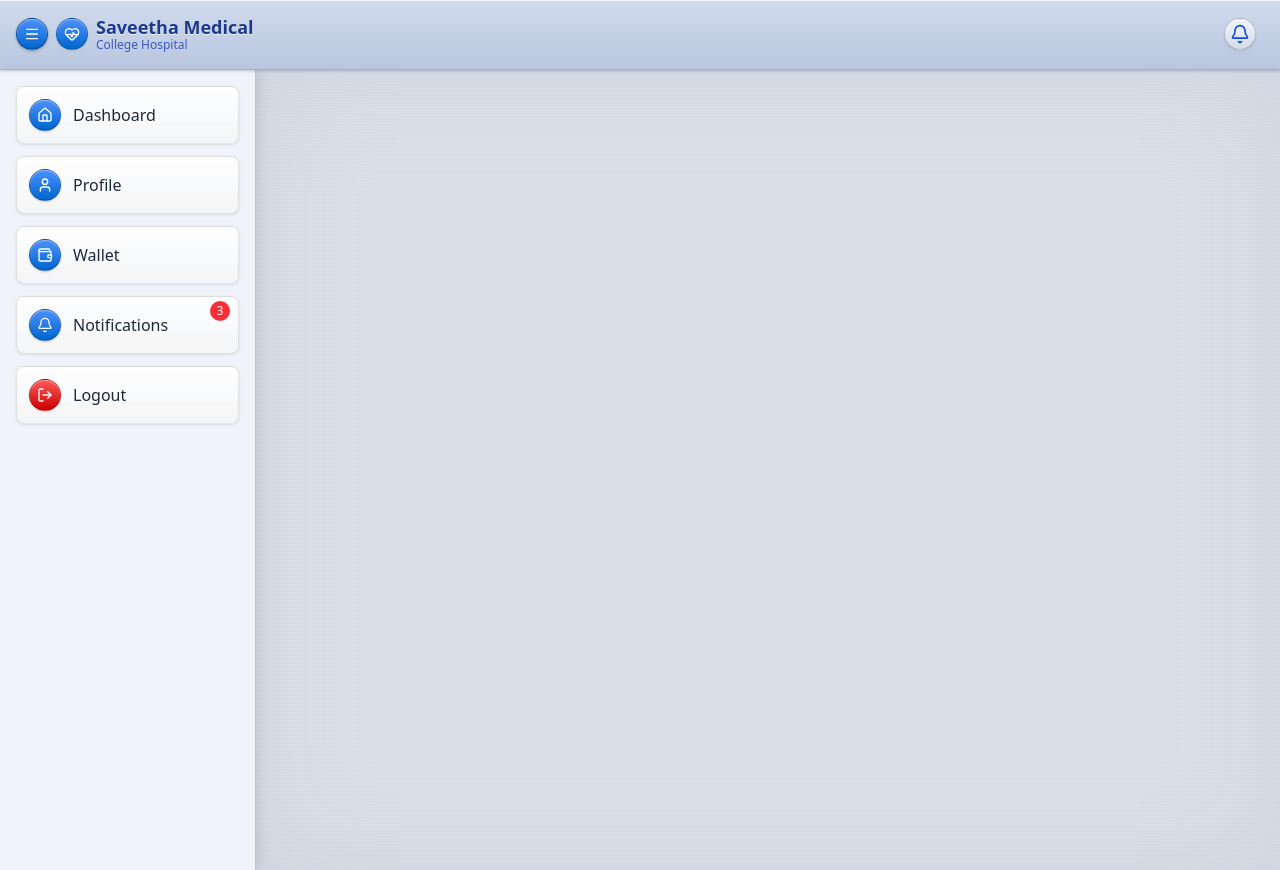
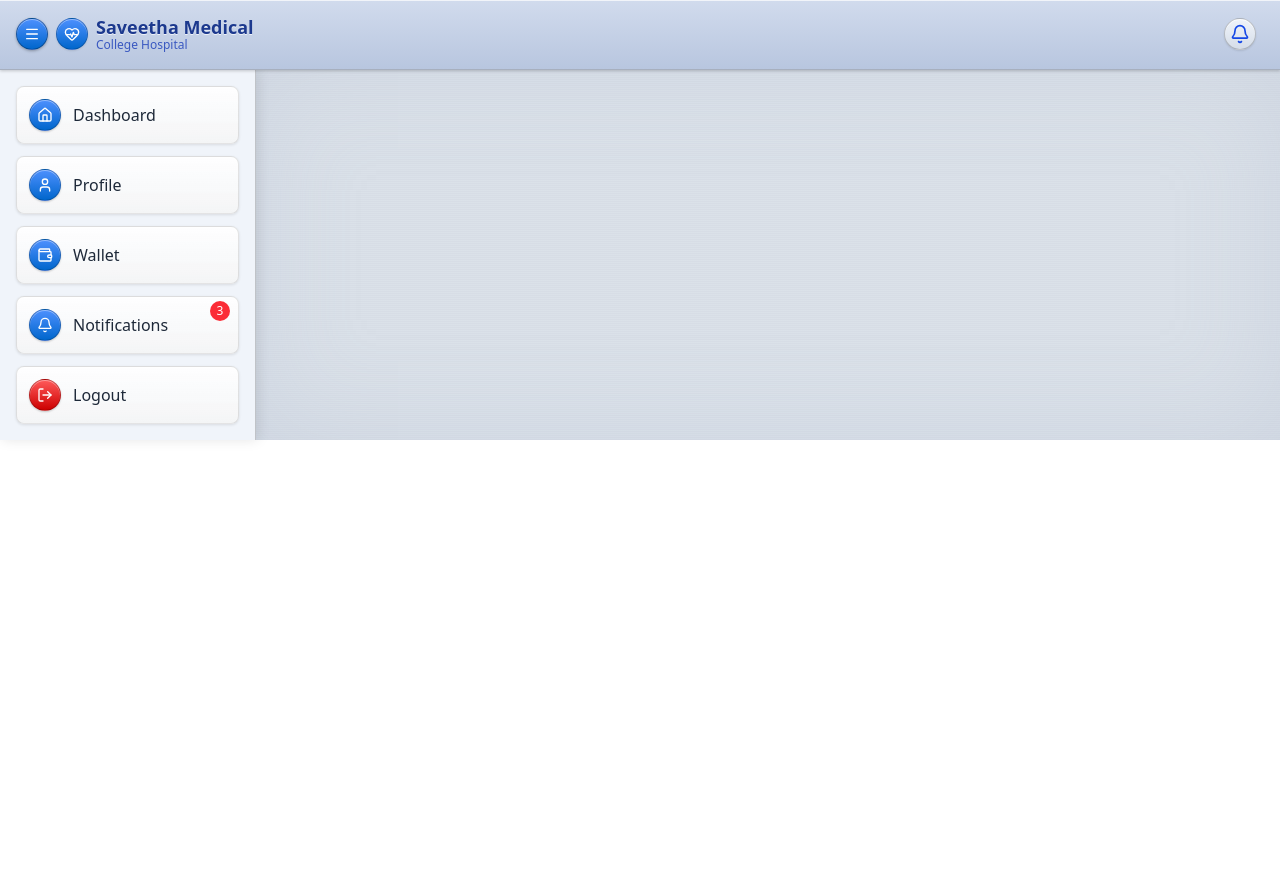
Before and after one commit to Mukunthan-A-R/simats-medical-client, a React (Vite) app: page /patient in a window 1280 px wide. After the commit the page ends 800 px from the top, so only its background shows below. Built offline with nearby package versions, Linux system fonts and the light colour scheme.

Commit message:
refactoring side bar commits

```diff
--- a/src/components/patient/PatientSidebar.jsx
+++ b/src/components/patient/PatientSidebar.jsx
@@ -21,7 +21,7 @@ export default function PatientSidebar({
     <>
       {/* Sidebar */}
       <div
-        className={`h-screen w-64 z-10 transform transition-transform duration-300 ease-in-out ${
+        className={`max-h-full w-64 z-10 transform transition-transform duration-300 ease-in-out ${
           isOpen ? "translate-x-0" : "-translate-x-full"
         }`}
         style={{
```
